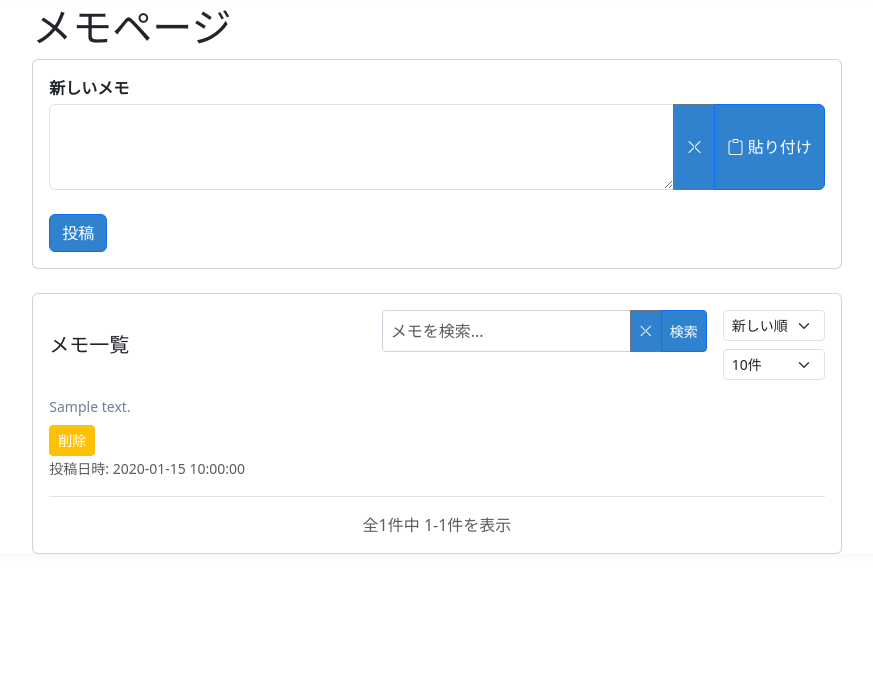
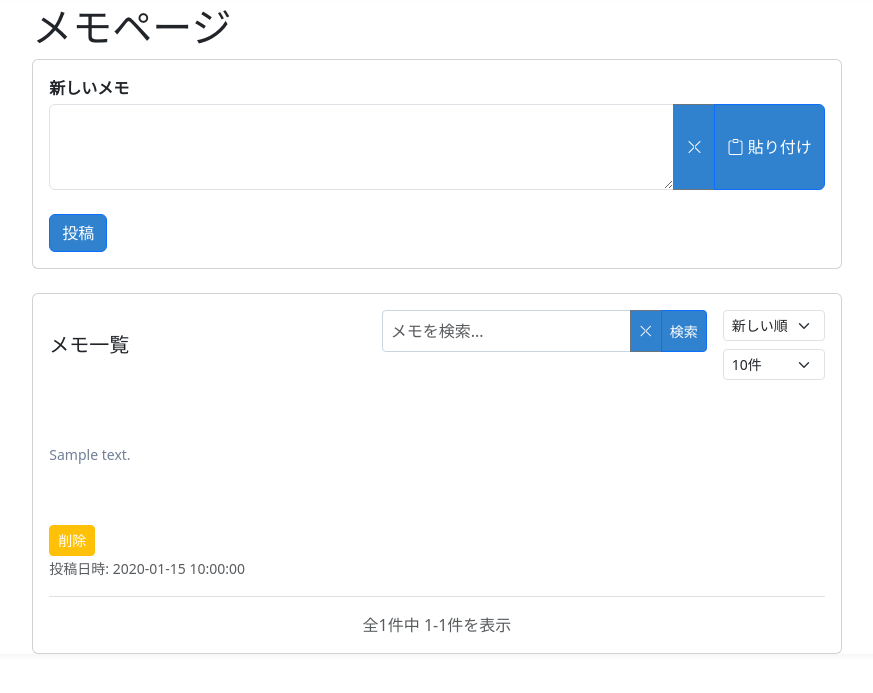
Before and after one commit to yxfhy/web-app-template, a FastAPI app: page /memo in a window 1280 px wide. Shown: the part 85-778 px from the top of the page, without its empty margins (203-1076 px from the left). Run offline with FastAPI, Linux system fonts and the light colour scheme; the visitor is signed in with stand-in values (Sample User, id 1); tables that the repository leaves empty hold one stand-in row (values such as "Sample post"); parts of the project's set-up code (start-up, migrations or seed data) failed here and were passed over; some libraries are stand-ins or nearby versions.

Commit message:
メモ詳細ページのコンテンツ表示を改善し、最大高さを設定してスクロール可能にしました。これにより、長文のメモも見やすくなります。

```diff
--- a/templates/memo.html
+++ b/templates/memo.html
@@ -67,7 +67,9 @@
                     <div class="border-bottom mb-3 pb-3">
                         <div class="d-flex justify-content-start align-items-start">
                             <div class="flex-grow-1 me-3" style="min-width: 0;">
-                                <p class="mb-1 text-start" style="word-wrap: break-word; white-space: pre-wrap; overflow-wrap: break-word;">{{ memo.content | safe }}</p>
+                                <div class="memo-content" style="max-height: 150px; overflow-y: auto; word-wrap: break-word; white-space: pre-wrap; overflow-wrap: break-word;">
+                                    <p class="mb-1 text-start">{{ memo.content | safe }}</p>
+                                </div>
                                 <div class="d-flex gap-2 mt-2">
                                     {% if '<a href=' in memo.content %}
                                     <button type="button" class="btn btn-outline-secondary btn-sm text-white" onclick="copyUrl('{{ memo.content }}')">
```
